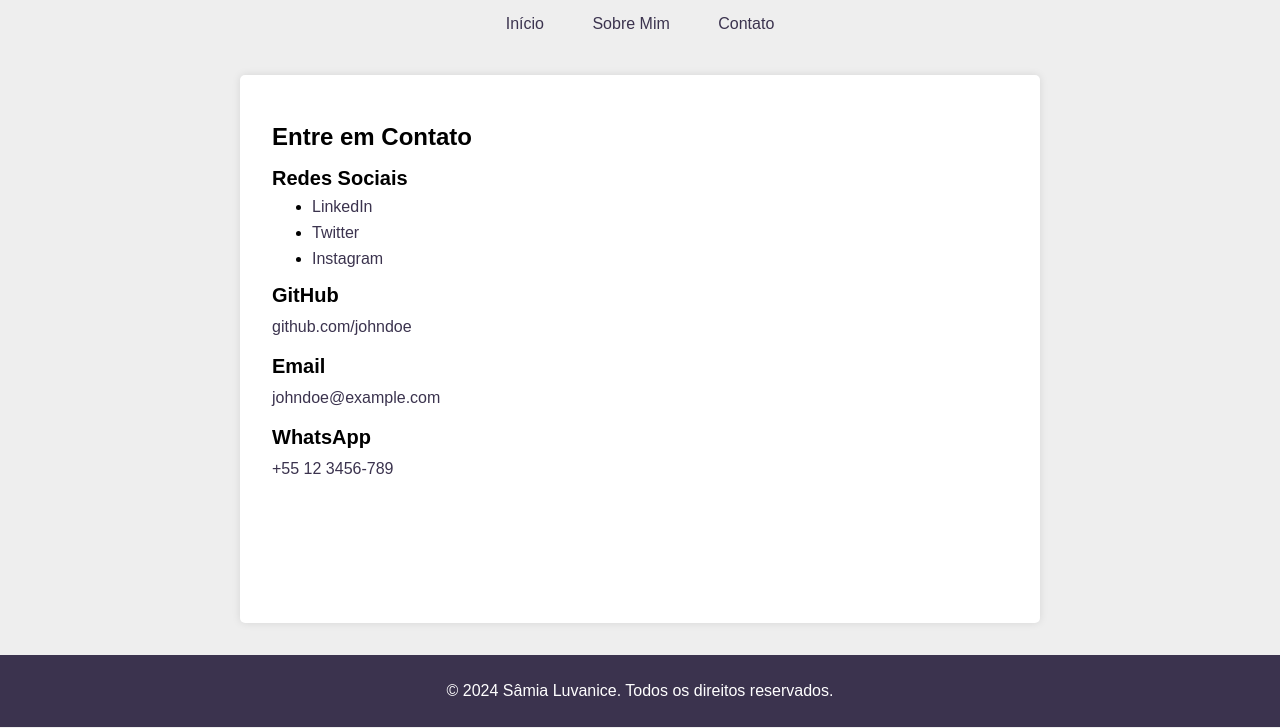
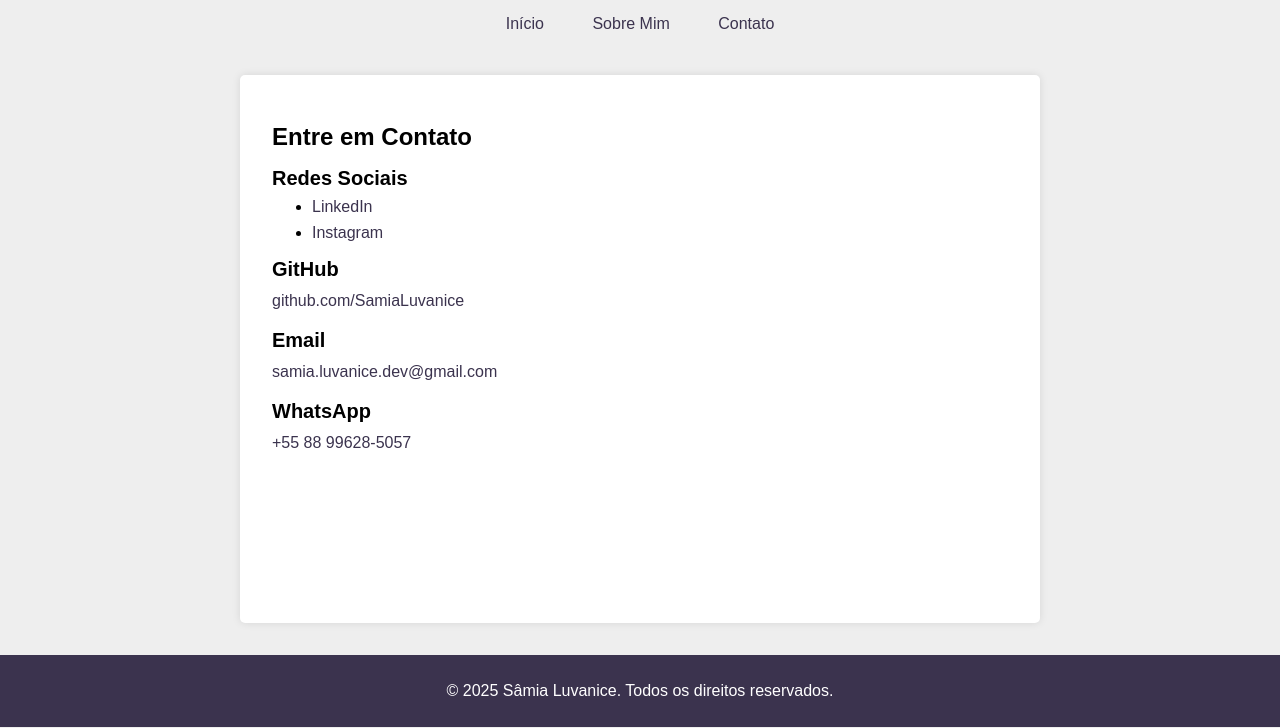
Before and after one commit to SamiaLuvanice/SamiaLuvanice.github.io, a plain HTML site: page contato.html in a window 1280 px wide. Shown: the part 72-800 px from the top of the page. Drawn offline with Linux system fonts and the light colour scheme.

Commit message:
index, contato e sobre atualizados com informações pessoais

```diff
--- a/contato.html
+++ b/contato.html
@@ -1,5 +1,6 @@
 <!DOCTYPE html>
 <html lang="pt-br">
+
 <head>
     <meta charset="UTF-8" />
     <meta name="viewport" content="width=device-width, initial-scale=1.0" />
@@ -29,26 +30,24 @@
                     <a href="https://www.linkedin.com/" target="_blank">LinkedIn</a>
                 </li>
                 <li>
-            <a href="https://www.twitter.com/" target="_blank">Twitter</a>
-          </li>
-          <li>
                     <a href="https://www.instagram.com/" target="_blank">Instagram</a>
                 </li>
             </ul>
             <h2>GitHub</h2>
             <p>
-          <a href="https://github.com/" target="_blank">github.com/johndoe</a>
+                <a href="https://github.com/SamiaLuvanice" target="_blank">github.com/SamiaLuvanice</a>
             </p>
             <h2>Email</h2>
-        <p><a href="mailto:johndoe@example.com">johndoe@example.com</a></p>
+            <p><a href="mailto:samia.luvanice.dev@gmail.com">samia.luvanice.dev@gmail.com</a></p>
             <h2>WhatsApp</h2>
             <p>
-          <a href="https://wa.me/" target="_blank">+55 12 3456-789</a>
+                <a href="https://wa.me/" target="_blank">+55 88 99628-5057</a>
             </p>
         </section>
     </div>
     <footer>
-      <p>&copy; 2024 Sâmia Luvanice. Todos os direitos reservados.</p>
+        <p>&copy; 2025 Sâmia Luvanice. Todos os direitos reservados.</p>
     </footer>
 </body>
+
 </html>
```
Also changed, not shown: index.html (+1 -1 lines), sobre.html (+1 -1 lines). Lines whose indentation alone changed are shown as unchanged.
